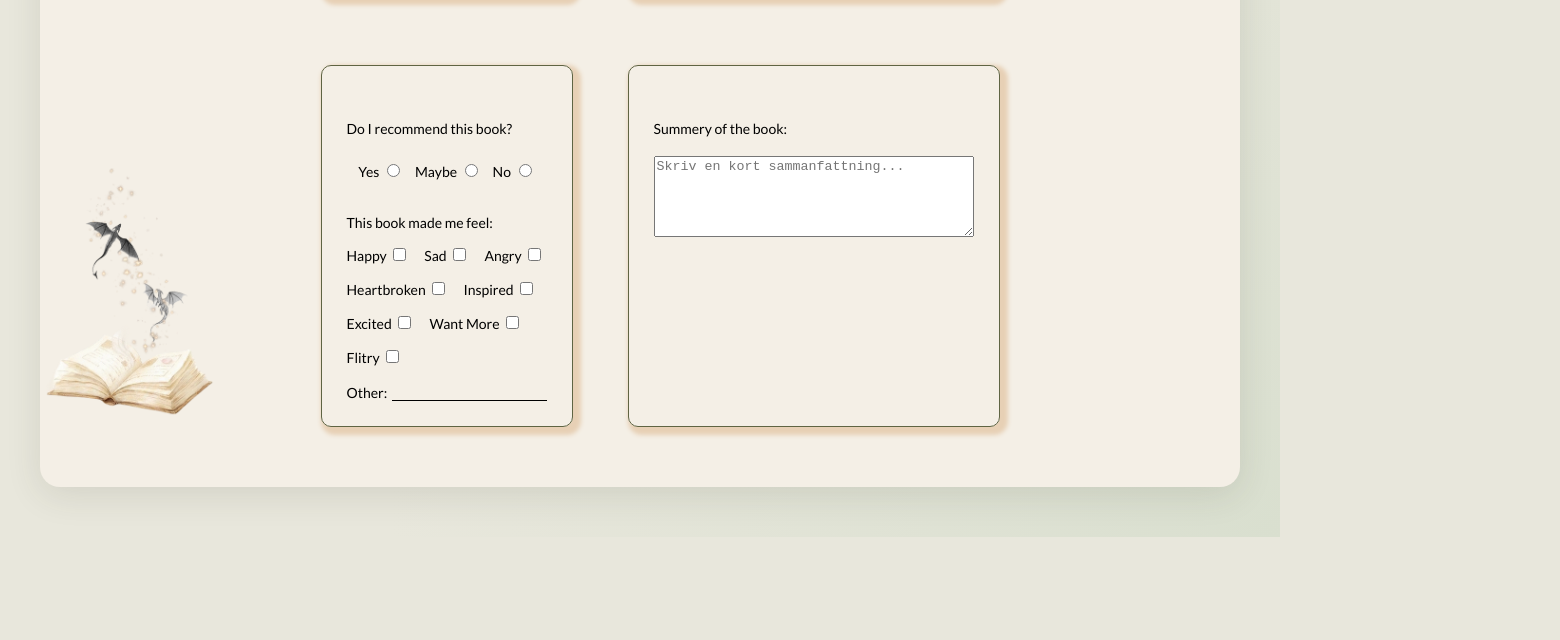
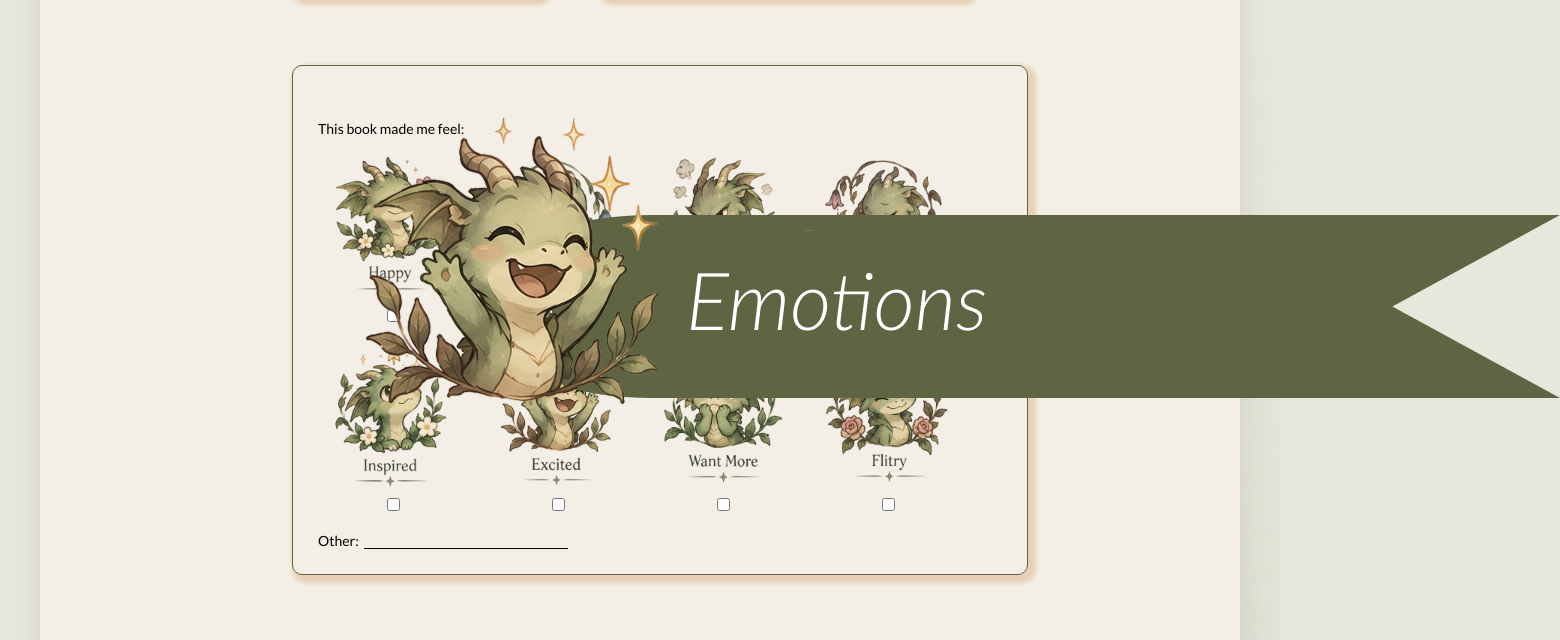
Before and after one commit to JosefinBack/book-journal, a plain HTML site: page html/addBook.html in a window 1280 px wide. Shown: the part 1285-1925 px from the top of the page, 1560 px wide, since content can reach past the window. Before the commit the page ends 1822 px from the top, so only its background shows below. Drawn offline with nearby package versions, Linux system fonts and the light colour scheme.

Commit message:
add book design

```diff
--- a/css/addBook.css
+++ b/css/addBook.css
@@ -45,7 +45,6 @@
     top: -40px;
 }
 
-
 #boxOne {
     display: flex;
     gap: 75px;
@@ -58,7 +57,12 @@
 
 #boxThree {
     display: flex;
-    gap: 55px;
+    flex-direction: column;
+}
+
+#buttons {
+    margin-bottom: 50px;
+    padding: 30px 10px;
 }
 
 #content {
@@ -82,8 +86,18 @@
     flex-direction: column;
 }
 
+.dragonEmotions {
+    width: 150px;
+    object-fit: contain;
+}
+
+#emotionsLabel {
+    position: absolute;
+}
+
 #feelingsForBook {
-    width: 200px;
+    width: 684px;
+    position: relative;
 }
 
 #formats {
@@ -176,7 +190,11 @@ input[type="text"] {
 
 #radioButtonRek {
     display: flex;
-    justify-content: space-evenly;
+    gap: 20px;
+}
+
+#summaryDIV {
+    width: 83%;
 }
 
 #seriesInfo {
@@ -256,6 +274,10 @@ input[type="text"] {
     /* fyllda stjärnor */
 }
 
+#otherFeelingsDiv {
+    width: 250px;
+}
+
 .rating {
     display: flex;
     align-items: center;
--- a/html/addBook.html
+++ b/html/addBook.html
@@ -7,6 +7,7 @@
     <title>Add a book</title>
     <link rel="stylesheet" href="../css/addBook.css">
     <link rel="stylesheet" href="../css/style.css">
+    <link rel="icon" type="image/png" href="../assets/pic/favicon.png">
 </head>
 
 <body>
@@ -41,6 +42,11 @@
                             <button class="buttons" id="uploadButton" type="button">
                                 <p>Upload bookcover</p>
                             </button>
+
+                            <div>
+                                <input type="checkbox" id="specialInfo">
+                                <label for="specialInfo">Info-box on the cover</label>
+                            </div>
                         </div>
                     </div>
 
@@ -226,71 +232,57 @@
                 <div id="boxThree">
                     <!-- feelings-->
                     <div class="inputDIVcontent" id="feelingsForBook">
-                        <div class="ratingDiv">
-                            <p>Do I recommend this book?</p>
-
-                            <div id="radioButtonRek">
-                                <div>
-                                    <label for="rekYes">Yes</label>
-                                    <input type="radio" id="rekYes" name="rek">
-                                </div>
-
-                                <div>
-                                    <label for="rekMeybe">Maybe</label>
-                                    <input type="radio" id="rekMaybe" name="rek">
-                                </div>
-
-                                <div>
-                                    <label for="rekNo">No</label>
-                                    <input type="radio" id="rekNo" name="rek">
-                                </div>
-                            </div>
-                        </div>
-
+                        <img id="emotionsLabel" src="../assets/pic/emotions.png" alt="Emotions label">
                         <div id="emotionsDiv">
                             <p>This book made me feel:</p>
                             <div id="allEmotions">
 
-                                <div>
-                                    <label for="happy">Happy</label>
+                                <div class="formatDIV">
+                                    <img class="dragonEmotions" src="../assets/pic/dragonHappy.png" alt="happy dragon">
                                     <input type="checkbox" name="emotion" id="happy">
                                 </div>
 
-                                <div>
-                                    <label for="sad">Sad</label>
+                                <div class="formatDIV">
+                                    <img class="dragonEmotions" src="../assets/pic/dragonSad.png" alt="sad dragon">
                                     <input type="checkbox" name="emotion" id="sad">
                                 </div>
 
-                                <div>
-                                    <label for="angry">Angry</label>
+                                <div class="formatDIV">
+                                    <img class="dragonEmotions" src="../assets/pic/dragonAngry.png" alt="angry dragon">
                                     <input type="checkbox" name="emotion" id="angry">
                                 </div>
 
-                                <div>
-                                    <label for="heartbroken">Heartbroken</label>
+                                <div class="formatDIV">
+                                    <img class="dragonEmotions" src="../assets/pic/dragonHeartbroken.png"
+                                        alt="heartbroken dragon">
                                     <input type="checkbox" name="emotion" id="heartbroken">
                                 </div>
 
-                                <div>
-                                    <label for="inspired">Inspired</label>
+                                <div class="formatDIV">
+                                    <img class="dragonEmotions" src="../assets/pic/dragonInspired.png"
+                                        alt="inspired dragon">
                                     <input type="checkbox" name="emotion" id="inspired">
                                 </div>
 
-                                <div>
-                                    <label for="excited">Excited</label>
+                                <div class="formatDIV">
+                                    <img class="dragonEmotions" src="../assets/pic/dragonExcited.png"
+                                        alt="excited dragon">
                                     <input type="checkbox" name="emotion" id="excited">
                                 </div>
 
-                                <div>
-                                    <label for="wantMore">Want More</label>
+                                <div class="formatDIV">
+                                    <img class="dragonEmotions" src="../assets/pic/dragonMore.png"
+                                        alt="want more dragon">
                                     <input type="checkbox" name="emotion" id="wantMore">
                                 </div>
 
-                                <div>
-                                    <label for="flitry">Flitry</label>
+                                <div class="formatDIV">
+                                    <img class="dragonEmotions" src="../assets/pic/dragonFlirty.png"
+                                        alt="flirty dragon">
                                     <input type="checkbox" name="emotion" id="flitry">
                                 </div>
                             </div>
+
                             <div id="otherFeelingsDiv">
                                 <label for="otherFeelings">Other: </label>
                                 <input type="text" name="emotion" id="otherFeelings">
@@ -299,28 +291,25 @@
                     </div>
 
 
-                    <div class="inputDIVcontent" id="summary">
-                        <p>Summery of the book:</p><textarea id="summary" rows="5" cols="40"
+                    <div class="inputDIVcontent" id="summaryDIV">
+                        <p>Summery of the book:</p><textarea id="summary" rows="10" cols="40"
                             placeholder="Skriv en kort sammanfattning..."></textarea>
                     </div>
                 </div>
 
-                <!-- <div id="boxFour">
-
-                    <div class="inputDIVcontent" id="summary">
-                        <p>Summery of the book:</p><textarea id="summary" rows="5" cols="40"
-                            placeholder="Skriv en kort sammanfattning..."></textarea>
-                    </div>
-                </div> -->
-
+                <div id="buttons">
+                    <button>Add the book th the shelf</button>
+                    <button>Cancel</button>
+                </div>
             </div>
         </div>
 
     </main>
 
+    <script src="https://cdn.jsdelivr.net/npm/@supabase/supabase-js"></script>
     <script src="../javascript/menu.js"></script>
     <script src="../javascript/addBook.js"></script>
-    <script src="../javascript/books.js"></script>
+
 </body>
 
 </html>
```
Also changed, not shown: html/index.html (+0 -22 lines), assets/pic/dragonAngry.png (added), assets/pic/dragonExcited.png (added), assets/pic/dragonFlirty.png (added), assets/pic/dragonHappy.png (added), assets/pic/dragonHeartbroken.png (added), assets/pic/dragonInspired.png (added), assets/pic/dragonMore.png (added), assets/pic/dragonSad.png (added), assets/pic/emotions.png (added), javascript/addBook.js (line endings or trailing spaces), 2 other files.
